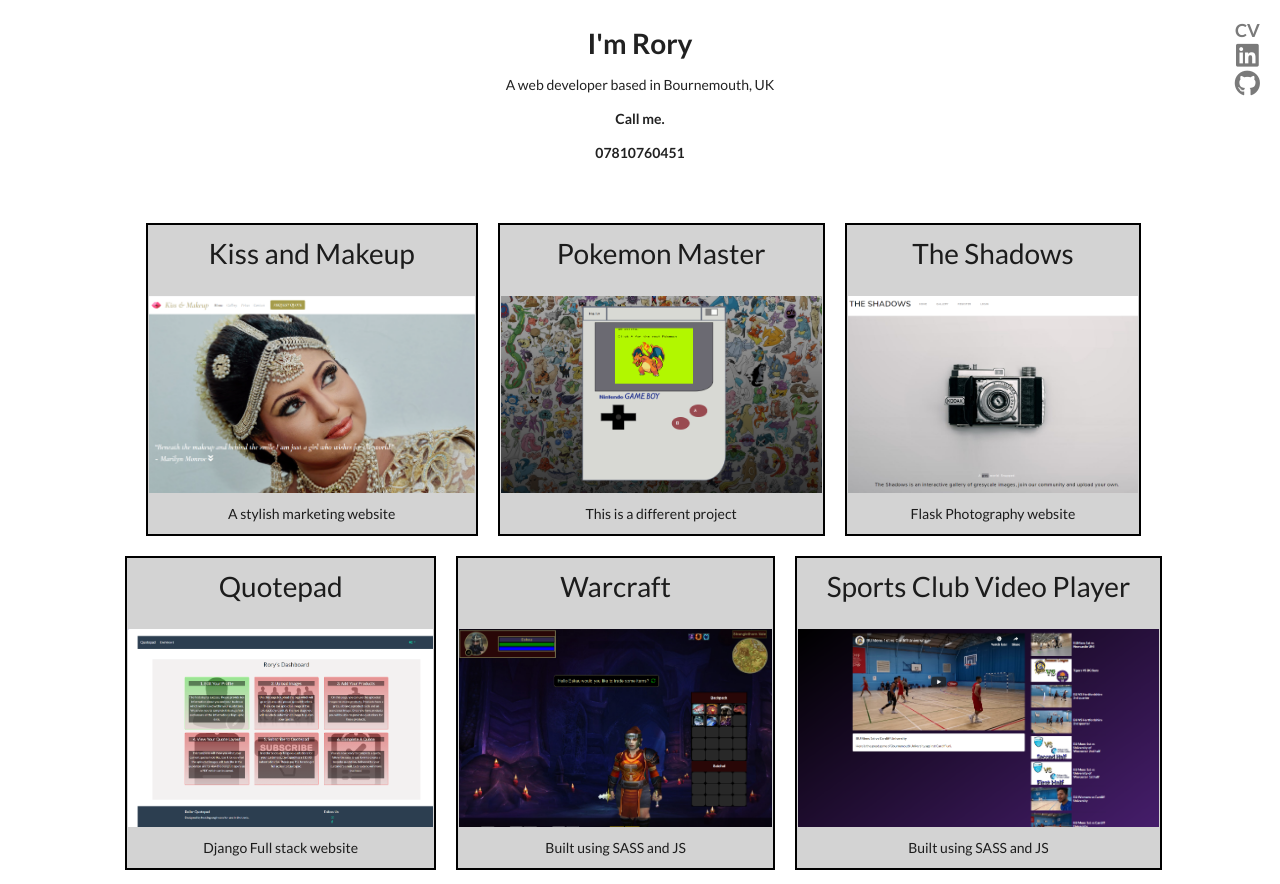
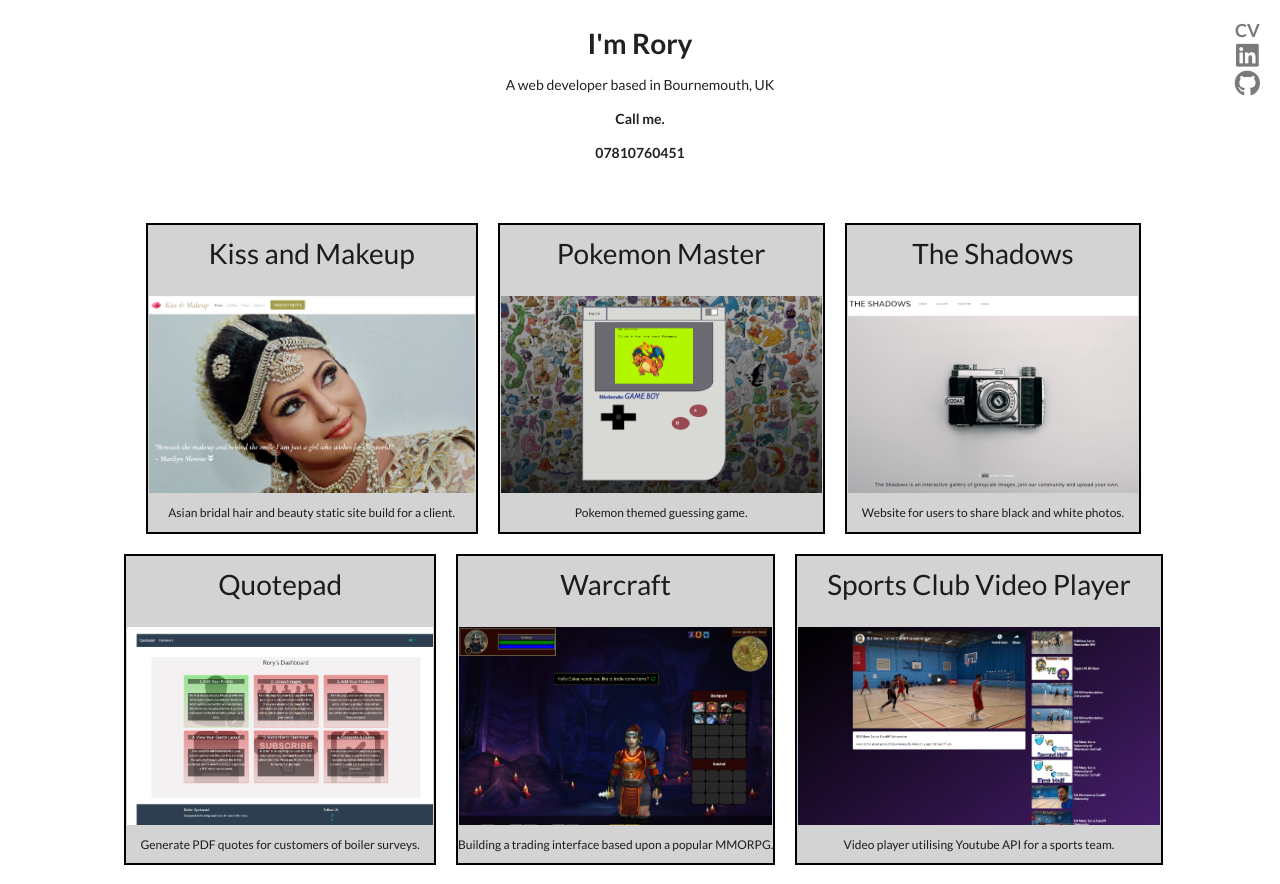
Before and after one commit to Rorywork/Portfolio-2020, a React (Create React App) app: page / in a window 1280 px wide. Built offline with nearby package versions, Linux system fonts and the light colour scheme.

Commit message:
Made btn on overlay link to code and divs link to the sites

```diff
--- a/src/components/PortfolioItem.css
+++ b/src/components/PortfolioItem.css
@@ -62,4 +62,5 @@
 .item-desc{
     padding-top: 10px;
     padding-bottom: 10px;
+    font-size: 12px;
 }
--- a/src/components/PortfolioItem.js
+++ b/src/components/PortfolioItem.js
@@ -3,17 +3,17 @@ import React from "react";
 import TechList from "./TechList"
 
 
-const PortfolioItem = ({ title, imgSrc, imgAlt, desc, code, tech }) => {
+const PortfolioItem = ({ title, imgSrc, imgAlt, desc, code, tech, url }) => {
 
     return (
-        <div className="portfolio-item">
+        <div className="portfolio-item" onClick={() => { window.open(url) }}>
             <h1 className="item-title">{title}</h1>
             <img className="ui image img" src={imgSrc} alt={imgAlt}></img>
             <div className="overlay">
                 <TechList code={code} tech={tech} />
             </div>
             <p className="item-desc">{desc}</p>
-        </div>
+        </div >
     );
 }
 
--- a/src/components/PortfolioList.js
+++ b/src/components/PortfolioList.js
@@ -17,49 +17,55 @@ const PortfolioList = () => {
                 title="Kiss and Makeup"
                 imgSrc={kissAndMakeup}
                 imgAlt="Asian bridal website"
-                desc="A stylish marketing website"
+                desc="Asian bridal hair and beauty static site build for a client."
                 code="https://github.com/Rorywork/kiss-and-makeup"
                 tech={["HTML", "CSS", "Bootstrap", "Jquery"]}
+                url="https://rorywork.github.io/kiss-and-makeup/"
             />
             <PortfolioItem
                 title="Pokemon Master"
                 imgSrc={pokemonMaster}
                 imgAlt="Api based Pokemon game"
-                desc="This is a different project"
+                desc="Pokemon themed guessing game."
                 code="https://github.com/Rorywork/pokemon-master"
                 tech={["HTML", "CSS", "Bootstrap Grid", "Javascript", "PokeAPI"]}
+                url="https://rorywork.github.io/pokemon-master/"
             />
             <PortfolioItem
                 title="The Shadows"
                 imgSrc={theShadows}
                 imgAlt="Flask Photography website"
-                desc="Flask Photography website"
+                desc="Website for users to share black and white photos."
                 code="https://github.com/Rorywork/The-Shadows"
                 tech={["HTML", "CSS", "Javascript", "Python", "Flask", "MongoDB"]}
+                url="https://the-shadows.herokuapp.com/"
             />
             <PortfolioItem
                 title="Quotepad"
                 imgSrc={quotepad}
                 imgAlt="Django Full stack website"
-                desc="Django Full stack website"
+                desc="Generate PDF quotes for customers of boiler surveys."
                 code="https://github.com/Rorywork/bquotepad"
                 tech={["HTML", "CSS", "Javascript", "Python", "Django", "MySql"]}
+                url="https://rorytesting.pythonanywhere.com/"
             />
             <PortfolioItem
                 title="Warcraft"
                 imgSrc={warcraft}
                 imgAlt="Wow Interface"
-                desc="Built using SASS and JS"
+                desc="Building a trading interface based upon a popular MMORPG."
                 code="https://rorywork.github.io/wow-interface/"
                 tech={["HTML", "CSS", "Javascript", "SASS"]}
+                url="https://rorywork.github.io/wow-interface/"
             />
             <PortfolioItem
                 title="Sports Club Video Player"
                 imgSrc={bgsuns}
                 imgAlt="BG Suns Video Player"
-                desc="Built using SASS and JS"
+                desc="Video player utilising Youtube API for a sports team."
                 code="https://rorywork.github.io/wow-interface/"
                 tech={["React", "HTML", "CSS", "Youtube API"]}
+                url="https://rorywork.github.io/BGSuns-react-app/"
             />
         </div>
     );
--- a/src/components/TechList.js
+++ b/src/components/TechList.js
@@ -10,7 +10,7 @@ const TechList = ({ tech, code }) => {
 
     return (
         <div className="tech-list">
-            <a className="item-code" href={code} target="_blank" rel="noopener noreferrer" >View Code</a>
+            <a className="item-code" onClick={() => { window.open(code) }} href={code} target="_blank" rel="noopener noreferrer" >View Code</a>
             {renderedList}
         </div>
     );
```
